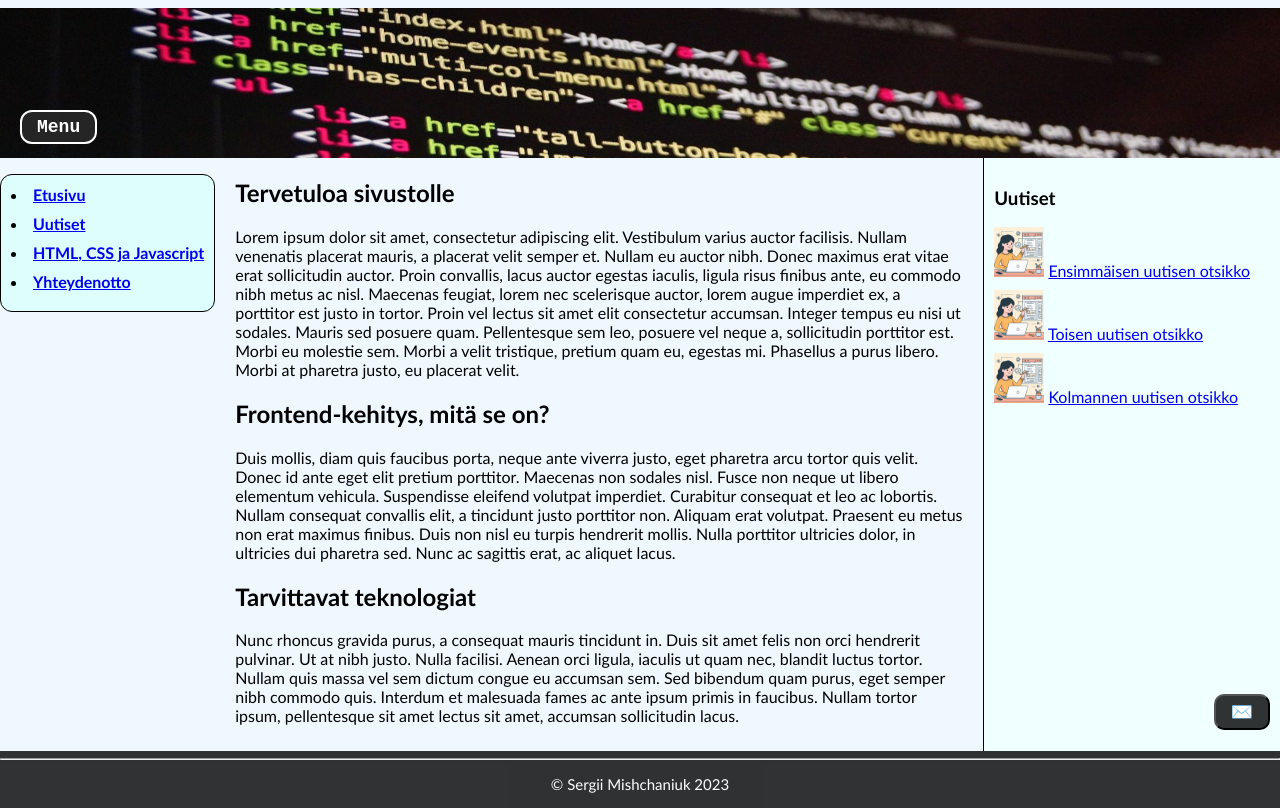
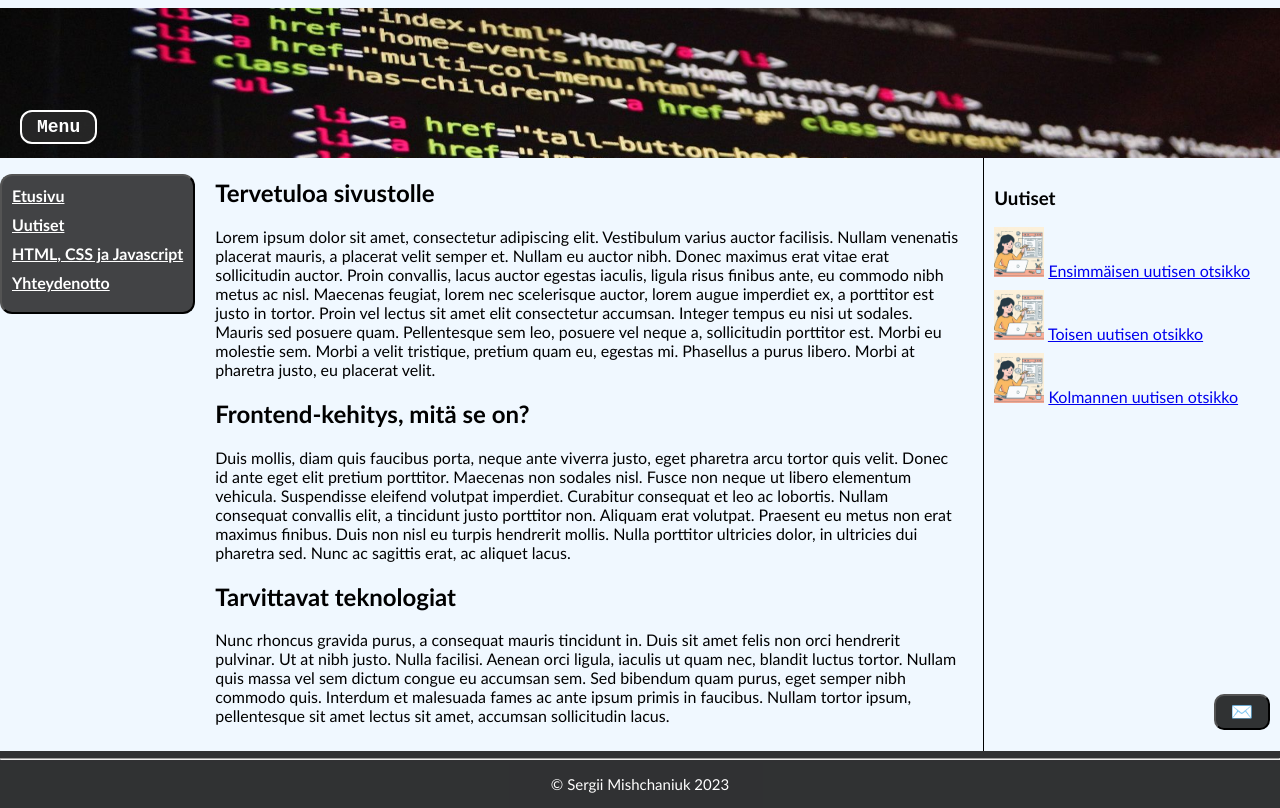
Before and after one commit to sergii-sami/fronend_css, a plain HTML site: page 5_nelisivuinen_css/index.html in a window 1280 px wide. Both pictures are taken after a click on the button "Menu". Drawn offline with Linux system fonts and the light colour scheme.

Commit message:
Navlist color, background. Right cont. background

```diff
--- a/5_nelisivuinen_css/styles.css
+++ b/5_nelisivuinen_css/styles.css
@@ -42,17 +42,20 @@ ul li {
 }
 .menu-grid-container {
     list-style-position: inside;
+    list-style-type: none;
     font-weight: bold;
-    border-style: solid;
+    border-style: outset;
     border-radius: 12px;
-    border-width: 1px;
+    border-width: 2px;
     border-color: black;
     padding: 10px;
-    background-color:rgb(222, 254, 254);
+    background-color:rgba(23, 23, 23, 0.8);
+}
+.menu-grid-container a {
+    color: white;
 }
 .right-grid-container {
     grid-area: right;
-    background-color: azure;
     border-left-style: solid;
     border-width: 1px;
     padding: 10px;
@@ -102,6 +105,7 @@ ul li {
     font-weight: bold;
     font-size: large;
     color: white;
+    cursor: pointer;
 }
 .contact-btn {
     position: fixed;
@@ -157,7 +161,6 @@ ul li {
     .menu-grid-container {
         padding: 5px;
         font-size: small;
-        list-style: none;
     }
     .right-grid-container {
         display:none;
```
